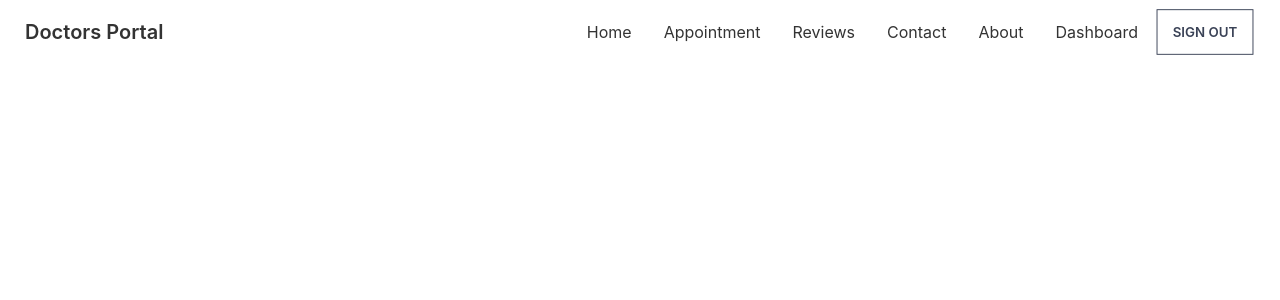
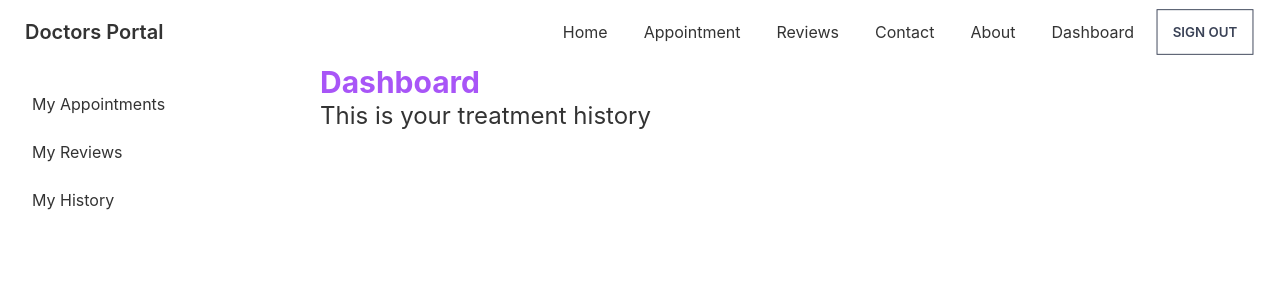
Before and after one commit to mohammadtanim24h/doctors-portal-client, a React (Create React App) app: page /dashboard/myHistory in a window 1280 px wide. Shown: the top 300 px of the page. Built offline with nearby package versions, Linux system fonts and the light colour scheme; no server answers; sample sign-in values are in the browser's storage.

Commit message:
added my history route

```diff
--- a/src/App.js
+++ b/src/App.js
@@ -12,6 +12,7 @@ import "react-toastify/dist/ReactToastify.css";
 import DashBoard from "./Pages/DashBoard/DashBoard";
 import MyAppoinments from "./Pages/DashBoard/MyAppoinments";
 import MyReview from "./Pages/DashBoard/MyReview";
+import MyHistory from "./Pages/DashBoard/MyHistory";
 
 function App() {
     return (
@@ -40,6 +41,7 @@ function App() {
                 >
                     <Route index element={<MyAppoinments></MyAppoinments>}></Route>
                     <Route path="myReview" element={<MyReview></MyReview>}></Route>
+                    <Route path="myHistory" element={<MyHistory></MyHistory>}></Route>
                 </Route>
             </Routes>
             <ToastContainer />
--- a/src/Pages/DashBoard/DashBoard.js
+++ b/src/Pages/DashBoard/DashBoard.js
@@ -3,21 +3,24 @@ import { Link, Outlet } from "react-router-dom";
 
 const DashBoard = () => {
     return (
-        <div class="drawer drawer-mobile">
-            <input id="dashboard-sidebar" type="checkbox" class="drawer-toggle" />
-            <div class="drawer-content flex flex-col">
+        <div className="drawer drawer-mobile">
+            <input id="dashboard-sidebar" type="checkbox" className="drawer-toggle" />
+            <div className="drawer-content flex flex-col">
                 <h2 className="text-3xl text-purple-500 font-bold">Dashboard</h2>
                 <Outlet></Outlet>
             </div>
-            <div class="drawer-side">
-                <label for="dashboard-sidebar" class="drawer-overlay"></label>
-                <ul class="menu p-4 overflow-y-auto w-80 bg-base-100 text-base-content">
+            <div className="drawer-side">
+                <label htmlFor="dashboard-sidebar" className="drawer-overlay"></label>
+                <ul className="menu p-4 overflow-y-auto w-80 bg-base-100 text-base-content">
                     {/* <!-- Sidebar content here --> */}
                     <li>
-                        <Link to="/dashboard">Dashboard</Link>
+                        <Link to="/dashboard">My Appointments</Link>
                     </li>
                     <li>
                         <Link to="myReview">My Reviews</Link>
+                    </li>
+                    <li>
+                        <Link to="myHistory">My History</Link>
                     </li>
                 </ul>
             </div>
--- a/src/Pages/DashBoard/MyAppoinments.js
+++ b/src/Pages/DashBoard/MyAppoinments.js
@@ -17,11 +17,12 @@ const MyAppoinments = () => {
     return (
         <div>
             <h2 className="text-purple-500 text-2xl">My Appointments</h2>
-            <div class="overflow-x-auto mt-6">
-                <table class="table w-full">
+            <div className="overflow-x-auto mt-6">
+                <table className="table w-full">
                     {/* <!-- head --> */}
                     <thead>
                         <tr>
+                            <th></th>
                             <th>Name</th>
                             <th>Date</th>
                             <th>Time</th>
@@ -29,8 +30,9 @@ const MyAppoinments = () => {
                         </tr>
                     </thead>
                     <tbody>
-                        {appointments.map((a) => (
+                        {appointments.map((a, index) => (
                             <tr key={a._id}>
+                                <th>{index + 1}</th>
                                 <td>{a.patientName}</td>
                                 <td>{a.date}</td>
                                 <td>{a.slot}</td>
--- /dev/null
+++ b/src/Pages/DashBoard/MyHistory.js
@@ -0,0 +1,11 @@
+import React from 'react';
+
+const MyHistory = () => {
+    return (
+        <div>
+            <h2 className='text-2xl'>This is your treatment history</h2>
+        </div>
+    );
+};
+
+export default MyHistory;
--- a/src/Pages/Shared/Navbar/Navbar.js
+++ b/src/Pages/Shared/Navbar/Navbar.js
@@ -77,12 +77,12 @@ const Navbar = () => {
                     </Link>
                 </div>
                 <div className="navbar-center hidden lg:flex lg:justify-end mr-4">
-                    <ul className="menu menu-horizontal p-0">{menuItems}</ul>
+                    <ul className="menu menu-horizontal p-0 gap-1">{menuItems}</ul>
                 </div>
                 <div className="navbar-end flex lg:hidden">
                     <label
                         tabIndex="0"
-                        for="dashboard-sidebar"
+                        htmlFor="dashboard-sidebar"
                         className="btn btn-ghost lg:hidden"
                     >
                         <svg
```
